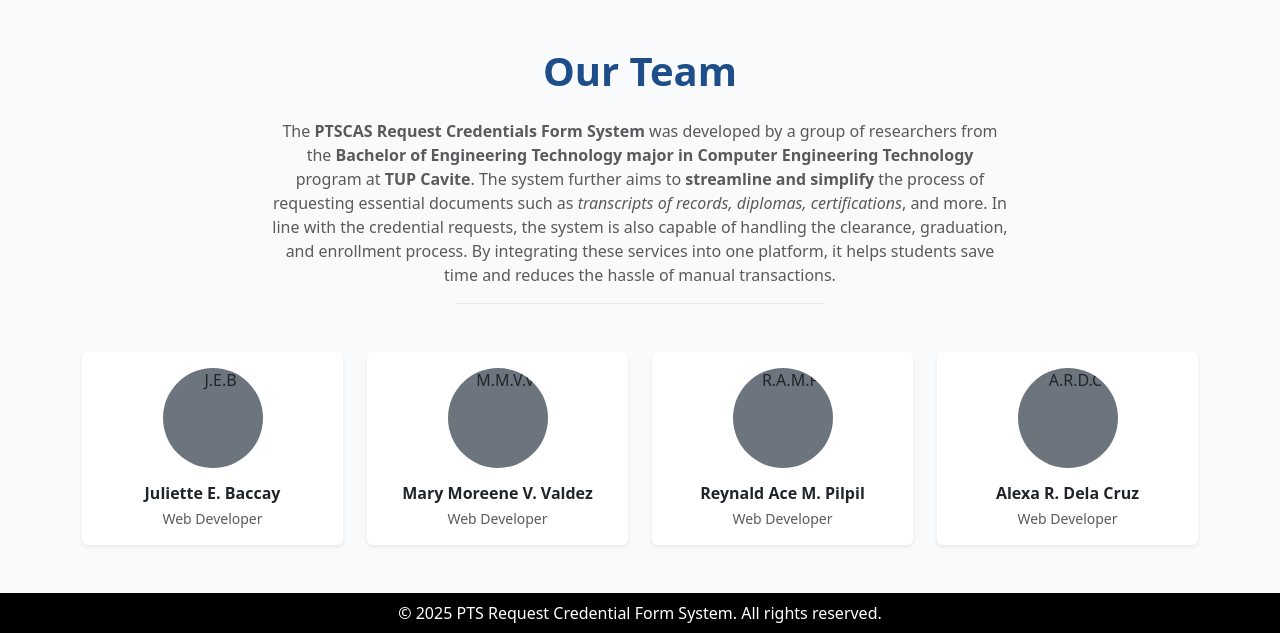
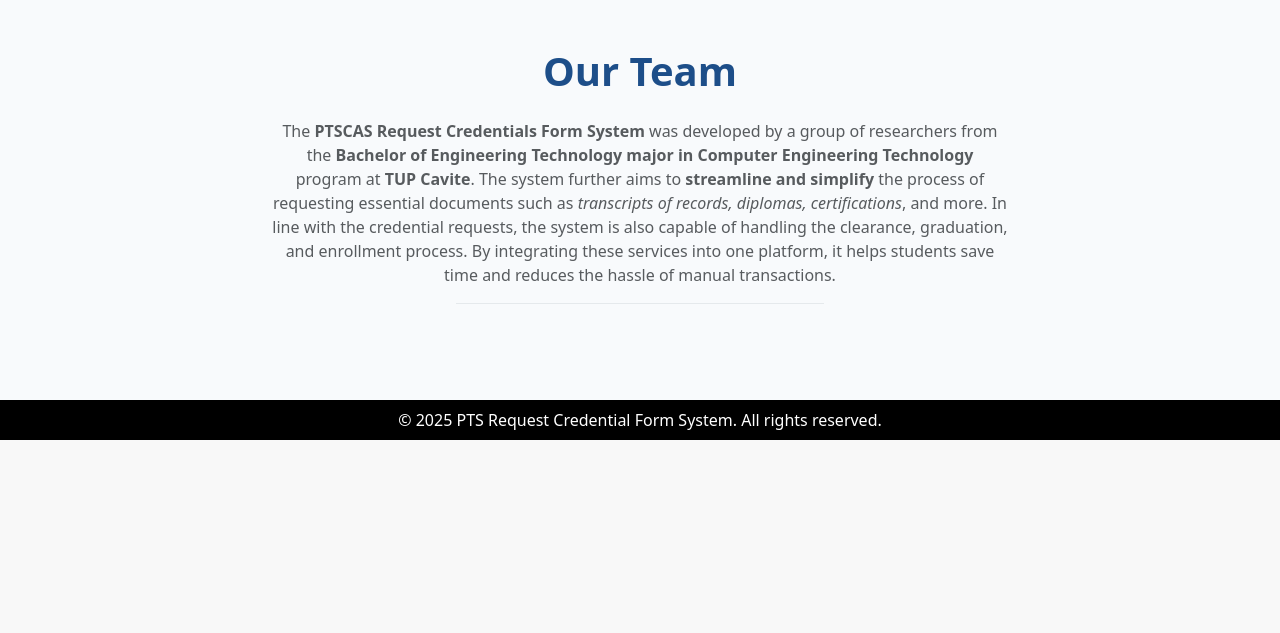
Before and after one commit to bocchimary/TestDeployPTS, a Django app: page / in a window 1280 px wide. Shown: the part 2998-3631 px from the top of the page. After the commit the page ends 3438 px from the top, so only its background shows below. Run offline with Django 5.2, Linux system fonts and the light colour scheme; parts of the project's set-up code (start-up, migrations or seed data) failed here and were passed over; some libraries are stand-ins or nearby versions.

Commit message:
modified:   templates/home.html

```diff
--- a/templates/home.html
+++ b/templates/home.html
@@ -658,49 +658,7 @@
         </div>
       </header>
 
-      <!-- Team Cards -->
-      <div class="row g-4 justify-content-center">
-        <!-- Member 1 -->
-        <div class="col-12 col-sm-6 col-md-4 col-lg-3">
-          <article class="card text-center shadow-sm border-0 p-3 h-100">
-            <img src="https://via.placeholder.com/100" class="rounded-circle mx-auto mb-3 bg-secondary"
-              alt="J.E.B" width="100" height="100">
-            <h3 class="fw-semibold mb-1 h6">Juliette E. Baccay</h3>
-            <p class="text-muted small mb-0">Web Developer</p>
-          </article>
-        </div>
 
-        <!-- Member 2 -->
-        <div class="col-12 col-sm-6 col-md-4 col-lg-3">
-          <article class="card text-center shadow-sm border-0 p-3 h-100">
-            <img src="https://via.placeholder.com/100" class="rounded-circle mx-auto mb-3 bg-secondary"
-                 alt="M.M.V.V" width="100" height="100">
-            <h3 class="fw-semibold mb-1 h6">Mary Moreene V. Valdez</h3>
-            <p class="text-muted small mb-0">Web Developer</p>
-          </article>
-        </div>
-
-        <!-- Member 3 -->
-        <div class="col-12 col-sm-6 col-md-4 col-lg-3">
-          <article class="card text-center shadow-sm border-0 p-3 h-100">
-            <img src="https://via.placeholder.com/100" class="rounded-circle mx-auto mb-3 bg-secondary"
-              alt="R.A.M.P" width="100" height="100">
-            <h3 class="fw-semibold mb-1 h6">Reynald Ace M. Pilpil</h3>
-            <p class="text-muted small mb-0">Web Developer</p>
-          </article>
-        </div>
-
-        <!-- Member 4 -->
-        <div class="col-12 col-sm-6 col-md-4 col-lg-3">
-          <article class="card text-center shadow-sm border-0 p-3 h-100">
-            <img src="https://via.placeholder.com/100" class="rounded-circle mx-auto mb-3 bg-secondary"
-              alt="A.R.D.C" width="100" height="100">
-
-            <h3 class="fw-semibold mb-1 h6">Alexa R. Dela Cruz</h3>
-            <p class="text-muted small mb-0">Web Developer</p>
-          </article>
-        </div>
-      </div>
     </div>
   </section>
 
```
